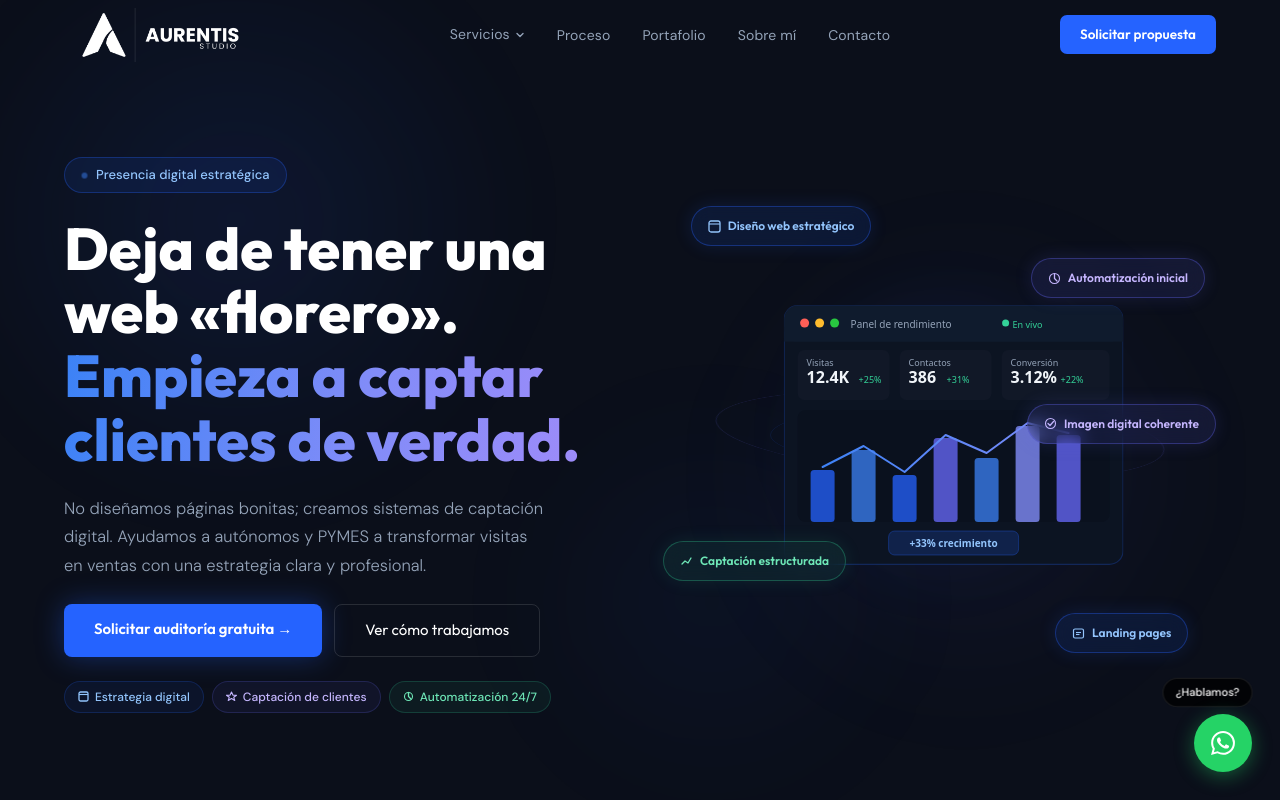
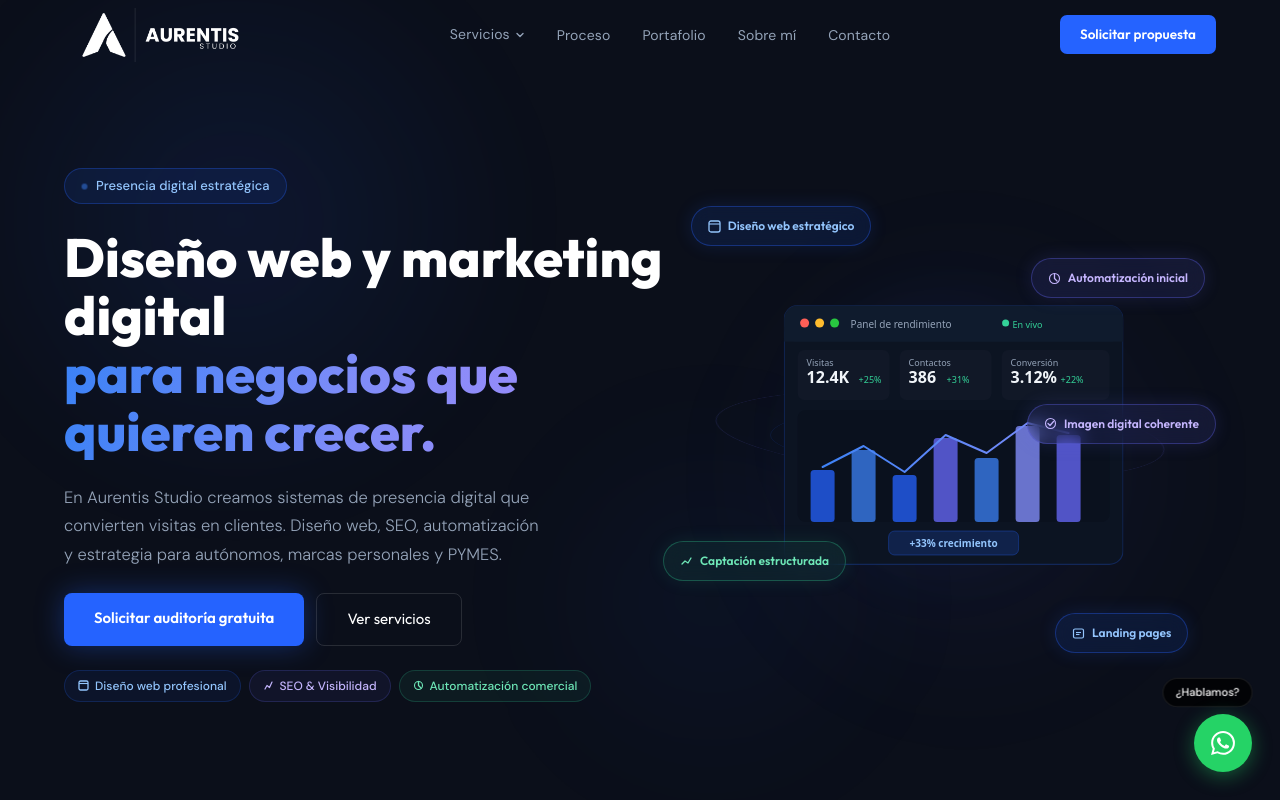
Before and after one commit to Lorebonillassanchz-svg/aurentis-studio, a Next.js app: page / in a window 1280 px wide. Shown: the top 800 px of the page. Built offline with nearby package versions, Linux system fonts and the light colour scheme.

Commit message:
feat: actualizar copy, botones y tags del Hero

```diff
--- a/app/components/Hero.tsx
+++ b/app/components/Hero.tsx
@@ -181,17 +181,17 @@ export default function Hero() {
 
           {/* H1 */}
           <h1 style={{ margin:0, lineHeight:1.08, fontFamily:'var(--font-display)', animation:'fadeUp 0.55s ease 0.10s both' }}>
-            <span style={{ display:'block', color:'#fff', fontSize:'clamp(40px, 4.6vw, 62px)', fontWeight:800 }}>
-              Deja de tener una web «florero».
+            <span style={{ display:'block', color:'#fff', fontSize:'clamp(36px, 4.2vw, 58px)', fontWeight:800 }}>
+              Diseño web y marketing digital
             </span>
-            <span style={{ display:'block', fontSize:'clamp(40px, 4.6vw, 62px)', fontWeight:800, background:'linear-gradient(100deg, #3B82F6, #818CF8, #A78BFA)', WebkitBackgroundClip:'text', WebkitTextFillColor:'transparent', backgroundClip:'text' }}>
-              Empieza a captar clientes de verdad.
+            <span style={{ display:'block', fontSize:'clamp(36px, 4.2vw, 58px)', fontWeight:800, background:'linear-gradient(100deg, #3B82F6, #818CF8, #A78BFA)', WebkitBackgroundClip:'text', WebkitTextFillColor:'transparent', backgroundClip:'text' }}>
+              para negocios que quieren crecer.
             </span>
           </h1>
 
           {/* Paragraph */}
           <p style={{ margin:0, color:'#94A3B8', fontSize:16.5, lineHeight:1.72, fontWeight:300, fontFamily:'var(--font-body)', maxWidth:480, animation:'fadeUp 0.55s ease 0.15s both' }}>
-            No diseñamos páginas bonitas; creamos sistemas de captación digital. Ayudamos a autónomos y PYMES a transformar visitas en ventas con una estrategia clara y profesional.
+            En Aurentis Studio creamos sistemas de presencia digital que convierten visitas en clientes. Diseño web, SEO, automatización y estrategia para autónomos, marcas personales y PYMES.
           </p>
 
           {/* Buttons */}
@@ -202,15 +202,15 @@ export default function Hero() {
               onMouseEnter={e => { const el = e.currentTarget as HTMLAnchorElement; el.style.background='#1d4fd8'; el.style.boxShadow='0 0 36px rgba(37,99,255,0.5)' }}
               onMouseLeave={e => { const el = e.currentTarget as HTMLAnchorElement; el.style.background='#2563FF'; el.style.boxShadow='0 0 28px rgba(37,99,255,0.35)' }}
             >
-              Solicitar auditoría gratuita →
+              Solicitar auditoría gratuita
             </Link>
             <Link
-              href="#proceso"
+              href="/servicios"
               style={{ background:'transparent', color:'#fff', fontFamily:'var(--font-display)', fontWeight:500, fontSize:15, padding:'14px 30px', borderRadius:8, textDecoration:'none', border:'1px solid rgba(255,255,255,0.12)', transition:'border-color 0.2s, background 0.2s', display:'inline-block' }}
               onMouseEnter={e => { const el = e.currentTarget as HTMLAnchorElement; el.style.borderColor='rgba(255,255,255,0.25)'; el.style.background='rgba(255,255,255,0.04)' }}
               onMouseLeave={e => { const el = e.currentTarget as HTMLAnchorElement; el.style.borderColor='rgba(255,255,255,0.12)'; el.style.background='transparent' }}
             >
-              Ver cómo trabajamos
+              Ver servicios
             </Link>
           </div>
 
@@ -218,15 +218,15 @@ export default function Hero() {
           <div className="hero-chips" style={{ display:'flex', gap:8, flexWrap:'wrap', animation:'fadeUp 0.55s ease 0.25s both' }}>
             <span style={{ display:'inline-flex', alignItems:'center', gap:6, background:'rgba(37,99,255,0.07)', border:'1px solid rgba(37,99,255,0.2)', color:'#93C5FD', borderRadius:999, fontSize:12, fontWeight:500, padding:'6px 13px', fontFamily:'var(--font-body)' }}>
               <svg width="11" height="11" viewBox="0 0 11 11" fill="none"><rect x="1" y="1" width="9" height="9" rx="1.5" stroke="#93C5FD" strokeWidth="1.3"/><line x1="1" y1="3.5" x2="10" y2="3.5" stroke="#93C5FD" strokeWidth="1.1"/></svg>
-              Estrategia digital
+              Diseño web profesional
             </span>
             <span style={{ display:'inline-flex', alignItems:'center', gap:6, background:'rgba(99,102,241,0.07)', border:'1px solid rgba(99,102,241,0.2)', color:'#C4B5FD', borderRadius:999, fontSize:12, fontWeight:500, padding:'6px 13px', fontFamily:'var(--font-body)' }}>
-              <svg width="11" height="11" viewBox="0 0 11 11" fill="none"><path d="M5.5 1L7 4.2H10.5L7.75 6.3L8.75 9.5L5.5 7.5L2.25 9.5L3.25 6.3L0.5 4.2H4L5.5 1Z" stroke="#C4B5FD" strokeWidth="1.1" strokeLinejoin="round"/></svg>
-              Captación de clientes
+              <svg width="11" height="11" viewBox="0 0 11 11" fill="none"><path d="M2 9L4 5.5L6.5 7.5L9 2" stroke="#C4B5FD" strokeWidth="1.2" strokeLinecap="round" strokeLinejoin="round"/></svg>
+              SEO &amp; Visibilidad
             </span>
             <span style={{ display:'inline-flex', alignItems:'center', gap:6, background:'rgba(52,211,153,0.06)', border:'1px solid rgba(52,211,153,0.2)', color:'#6EE7B7', borderRadius:999, fontSize:12, fontWeight:500, padding:'6px 13px', fontFamily:'var(--font-body)' }}>
               <svg width="11" height="11" viewBox="0 0 11 11" fill="none"><circle cx="5.5" cy="5.5" r="4" stroke="#6EE7B7" strokeWidth="1.1"/><path d="M5.5 1.5V5.5L8 8" stroke="#6EE7B7" strokeWidth="1.3" strokeLinecap="round"/></svg>
-              Automatización 24/7
+              Automatización comercial
             </span>
           </div>
         </div>
```
